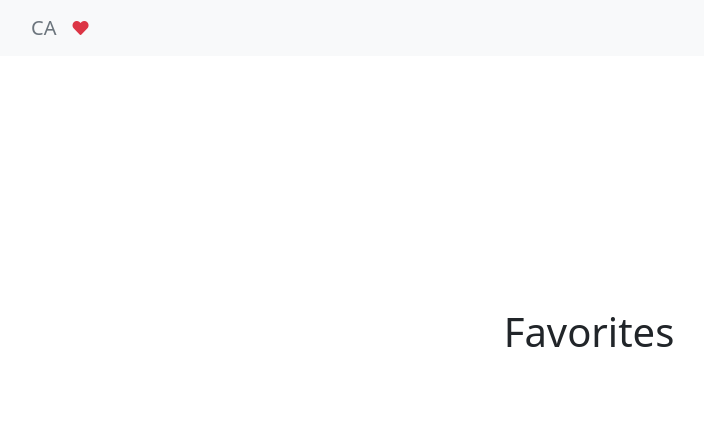
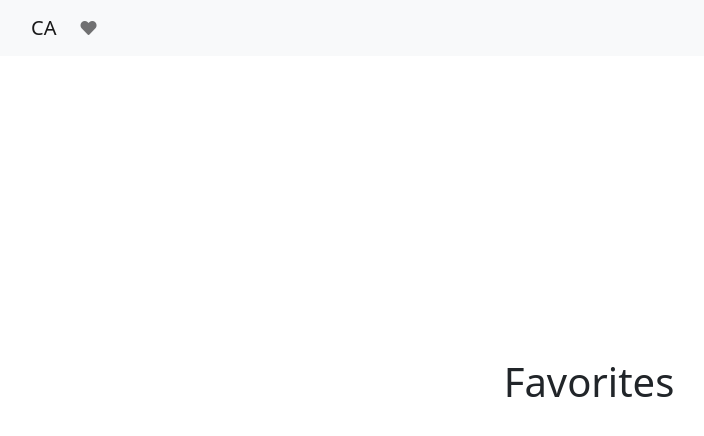
Before and after one commit to CNMABC/event-finder, a React (Create React App) app: page /favourites in a window 1280 px wide. Shown: the top 436 px of the page, without its empty margins (51-755 px from the left). Built offline with nearby package versions, Linux system fonts and the light colour scheme.

Commit message:
cards added

```diff
--- a/src/App.js
+++ b/src/App.js
@@ -12,12 +12,12 @@ const App = () => {
 
         <Switch>
 
-          <Route>
-            <Favourites path= "/favourites"/>
+          <Route path="/favourites">
+            <Favourites />
           </Route>
 
-          <Route>
-            <Home path="/" />
+          <Route path="/" >
+            <Home />
           </Route>
 
         </Switch>
--- a/src/component/Home.js
+++ b/src/component/Home.js
@@ -1,10 +1,46 @@
-import React from 'react'
+import React, { useEffect, useState } from 'react'
+import axios from 'axios'
 
 const Home = () => {
+  const [getEvents, setEvents] = useState([])
+
+  useEffect(() => {
+    const getData = async () => {
+      const apiKey = 'gCK1UZiAtKeL5bTCeol9GN91BXQYtQFa'
+      const { data } = await axios.get(`https://app.ticketmaster.com/discovery/v2/events.json?classificationName=music&countryCode=GB&apikey=${apiKey}`)
+      setEvents(data._embedded.events)
+    }
+    getData()
+
+  }, [])
+
+
+  console.log(getEvents)
+
+
+
   return (
     <>
       <div className="wrapper">
-        <h1>Home</h1>
+        <div className="container-fluid">
+          <div className="row flex-row flex-wrap">
+            {getEvents.map(ite =>
+              <div className="col-3" key={ite.id}>
+                <div className="card">
+                  <img className="card-img-top" src={ite.images[2].url} alt="Card image cap" />
+                  <div className="card-body">
+                    <h5 className="card-title">{ite.name}</h5>
+                    <p className="card-text">{ite.dates.start.localDate}</p>
+                    <p className="card-text">{ite._embedded.venues[0].name}</p>
+                  </div>
+                  <div className="card-footer">
+                    <a className="btn btn-danger"><i className="far fa-heart"></i></a>
+                  </div>
+                </div>
+              </div>
+            )}
+          </div>
+        </div>
       </div>
     </>
   )
--- a/src/component/Navigation.js
+++ b/src/component/Navigation.js
@@ -1,25 +1,20 @@
 import React from 'react'
-import Nav from 'react-bootstrap/Nav'
-import Navbar from 'react-bootstrap/Navbar'
-import Container from 'react-bootstrap/Container'
 import { Link } from 'react-router-dom'
 
 const Navigation = () => {
   return (
-    <Navbar bg="light" variant="light">
-      <Container className="nav-wrap">
-        <Navbar.Brand>
-          <Link to="/"className="text-secondary home-link">CA</Link>
-        </Navbar.Brand>
-        <Nav className="me-auto">
-          <div className="d-flex flex-row-reverse">
-            <Nav className="text-danger float-right">
-              <Link to="/favourites" className="text-danger"><i className="fas fa-heart"></i></Link>
-            </Nav>
-          </div>
-        </Nav>
-      </Container>
-    </Navbar>
+    <nav className="navbar navbar-expand-lg navbar-light bg-light">
+      <div className="container">
+        <Link to="/" className="navbar-brand">CA</Link>
+        <div className="collapse navbar-collapse" id="navbarNav">
+          <ul className="navbar-nav">
+            <li className="nav-item active">
+              <Link to="/favourites" className="nav-link"><i className="fas fa-heart"></i> <span className="sr-only">(current)</span></Link>
+            </li>
+          </ul>
+        </div>
+      </div>
+    </nav>
   )
 }
 
--- a/src/styles/main.scss
+++ b/src/styles/main.scss
@@ -1,8 +1,11 @@
 .wrapper {
+  margin-top: 50px;
   min-height: 70vh;
   display: flex;
   align-items: center;
   justify-content: center;
+  padding: 20px;
+  max-width: 100%;
 }
 
 .nav-wrap {
@@ -16,3 +19,22 @@ a {
 .home-link {
   text-decoration: none;
 }
+
+.card {
+  width: 350px;
+  height: 500px;
+  border-radius: 8px;
+  box-shadow: 0 4px 8px 0 rgba(0,0,0,0.2);
+  transition: 0.8s;
+  margin: 0 5px 100px 5px;
+}
+
+.card:hover {
+  transform: scale(1.05);
+  box-shadow: 0 8px 16px 0 rgba(0,0,0,0.2);
+}
+
+a.btn {
+  border-radius: 200px;
+  font-size: 16px;
+}
```
Also changed, not shown: src/component/sample-1.jpg (added).
